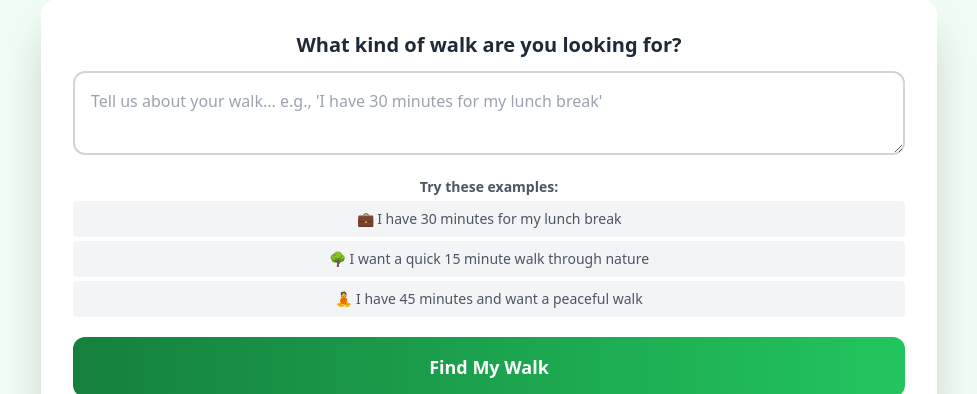
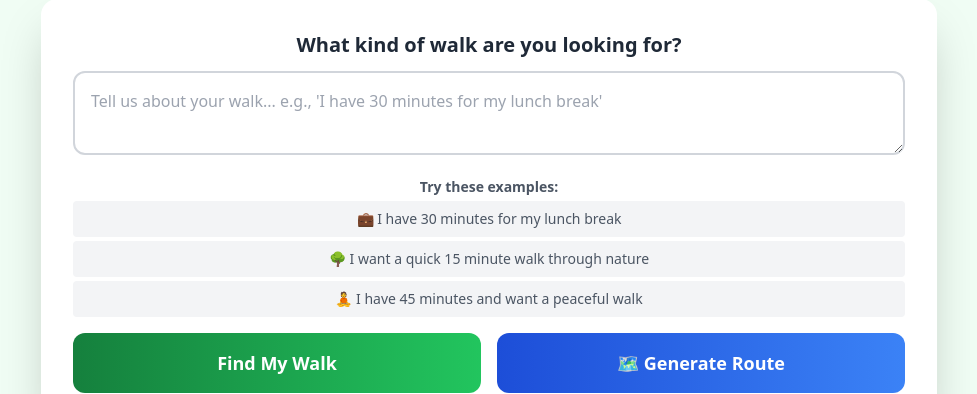
Before and after one commit to alex9r/wandr, a Flask app: page / in a window 1280 px wide. Shown: the part 303-697 px from the top of the page, without its empty margins (151-1128 px from the left). Run offline with Flask 3, Linux system fonts and the light colour scheme; some libraries are stand-ins or nearby versions.

Commit message:
Fallback routes work

```diff
--- a/app.py
+++ b/app.py
@@ -168,6 +168,86 @@ def get_all_routes():
     return jsonify({'routes': ROUTES})
 
 
+@app.route('/api/generate-route', methods=['POST'])
+def generate_route():
+    """
+    Generate a circular walking route around user's location using OSRM.
+    Expects JSON with 'latitude', 'longitude', and optional 'distance_km'.
+    """
+    data = request.get_json()
+
+    if not data or 'latitude' not in data or 'longitude' not in data:
+        return jsonify({'error': 'Missing latitude or longitude'}), 400
+
+    lat = data['latitude']
+    lon = data['longitude']
+    distance_km = data.get('distance_km', 2)
+
+    try:
+        import requests
+        import math
+
+        # Create a circular route by generating points around the user's location
+        # Using OSRM to snap to roads and calculate the actual walking path
+
+        # Calculate waypoints for a roughly circular route
+        # We'll create 4 waypoints: north, east, south, west
+
+        # Approximate distance in degrees (1 degree ≈ 111 km)
+        degrees_offset = distance_km / 111 / 2
+
+        waypoints = [
+            (lat, lon),  # Start at user location
+            (lat + degrees_offset, lon),  # North
+            (lat, lon + degrees_offset),  # East
+            (lat - degrees_offset, lon),  # South
+            (lat, lon - degrees_offset),  # West
+            (lat, lon)  # Return to start
+        ]
+
+        # Use OSRM to get the route
+        coords_str = ';'.join([f"{lon},{lat}" for lat, lon in waypoints])
+        osrm_url = f"https://router.project-osrm.org/route/v1/foot/{coords_str}?overview=full&geometries=geojson"
+
+        response = requests.get(osrm_url)
+
+        if response.status_code != 200:
+            # Fallback: return simple waypoints if OSRM fails
+            route = [{'lat': lat, 'lng': lon} for lat, lon in waypoints]
+            return jsonify({'route': route})
+
+        osrm_data = response.json()
+
+        if 'routes' not in osrm_data or not osrm_data['routes']:
+            # Fallback to waypoints
+            route = [{'lat': lat, 'lng': lon} for lat, lon in waypoints]
+            return jsonify({'route': route})
+
+        # Extract coordinates from the OSRM response
+        route_geom = osrm_data['routes'][0]['geometry']
+
+        # Convert GeoJSON coordinates to our format
+        route = [{'lat': coord[1], 'lng': coord[0]} for coord in route_geom['coordinates']]
+
+        return jsonify({'route': route})
+
+    except Exception as e:
+        print(f"Error generating route: {e}")
+        # Return a simple fallback route
+        import math
+        degrees_offset = distance_km / 111 / 2
+        waypoints = [
+            (lat, lon),
+            (lat + degrees_offset, lon),
+            (lat, lon + degrees_offset),
+            (lat - degrees_offset, lon),
+            (lat, lon - degrees_offset),
+            (lat, lon)
+        ]
+        route = [{'lat': lat, 'lng': lon} for lat, lon in waypoints]
+        return jsonify({'route': route})
+
+
 if __name__ == '__main__':
     # WARNING: Debug mode is enabled for development only
     # For production deployment:
--- a/requirements.txt
+++ b/requirements.txt
@@ -1,2 +1,3 @@
 Flask==3.0.0
 Flask-Cors==4.0.0
+requests==2.31.0
--- a/static/script.js
+++ b/static/script.js
@@ -101,12 +101,94 @@ function displayResults(data) {
     resultsSection.innerHTML = html;
 }
 
-// Allow Enter key to submit
-document.getElementById('promptInput').addEventListener('keypress', function(e) {
-    if (e.key === 'Enter' && e.ctrlKey) {
-        getRecommendations();
+// Global map and route layer variables
+let globalMap = null;
+let globalUserLocation = null;
+let routePolyline = null;
+let routeLayer = null;
+
+// Generate a circular walking route
+async function generateRoute() {
+    if (!globalUserLocation) {
+        alert('📍 Waiting for your location... please try again in a moment.');
+        return;
     }
-});
+
+    const btn = document.getElementById('generateRouteBtn');
+    btn.disabled = true;
+    btn.textContent = '🔄 Generating Route...';
+
+    try {
+        // Generate a circular route (roughly 1-2 km) around the user's location
+        const response = await fetch('/api/generate-route', {
+            method: 'POST',
+            headers: {
+                'Content-Type': 'application/json',
+            },
+            body: JSON.stringify({
+                latitude: globalUserLocation.lat,
+                longitude: globalUserLocation.lng,
+                distance_km: 2 // 2 km route
+            })
+        });
+
+        if (!response.ok) {
+            throw new Error('Failed to generate route');
+        }
+
+        const data = await response.json();
+        displayRouteOnMap(data.route);
+    } catch (error) {
+        alert('❌ Failed to generate route. Please try again.');
+        console.error('Route generation error:', error);
+    } finally {
+        btn.disabled = false;
+        btn.textContent = '🗺️ Generate Route';
+    }
+}
+
+// Display route on the map
+function displayRouteOnMap(routeCoordinates) {
+    if (!globalMap) return;
+
+    // Remove existing route if any
+    if (routePolyline) {
+        globalMap.removeLayer(routePolyline);
+    }
+    if (routeLayer) {
+        globalMap.removeLayer(routeLayer);
+    }
+
+    // Convert route coordinates to Leaflet format
+    const latlngs = routeCoordinates.map(coord => [coord.lat, coord.lng]);
+
+    // Create polyline for the route
+    routePolyline = L.polyline(latlngs, {
+        color: '#2563eb',
+        weight: 4,
+        opacity: 0.8,
+        dashArray: '5, 10'
+    }).addTo(globalMap);
+
+    // Create feature group for route elements
+    routeLayer = L.featureGroup().addTo(globalMap);
+
+    // Add start marker (user location)
+    L.circleMarker(latlngs[0], {
+        radius: 8,
+        fillColor: '#10b981',
+        color: '#059669',
+        weight: 3,
+        opacity: 1,
+        fillOpacity: 0.8
+    }).addTo(routeLayer).bindPopup('Start/End Point');
+
+    // Fit map to route bounds
+    const bounds = L.latLngBounds(latlngs);
+    globalMap.fitBounds(bounds, { padding: [50, 50] });
+
+    console.log('Route displayed with', latlngs.length, 'points');
+}
 
 // ---------- Leaflet map initialization (defensive) ----------
 (function initMap() {
@@ -128,15 +210,15 @@ document.getElementById('promptInput').addEventListener('keypress', function(e)
         const fallbackZoom = 12;
 
         // Initialize map with a default center so tiles start loading immediately
-        const map = L.map('map', { center: fallbackCenter, zoom: fallbackZoom });
+        globalMap = L.map('map', { center: fallbackCenter, zoom: fallbackZoom });
 
         L.tileLayer('https://{s}.tile.openstreetmap.org/{z}/{x}/{y}.png', {
             maxZoom: 19,
             attribution: '&copy; <a href="https://www.openstreetmap.org/">OpenStreetMap</a>'
-        }).addTo(map);
+        }).addTo(globalMap);
 
         // Force a size invalidation shortly after render (useful if container was hidden or resized)
-        setTimeout(() => { try { map.invalidateSize(); } catch (e) { /* ignore */ } }, 200);
+        setTimeout(() => { try { globalMap.invalidateSize(); } catch (e) { /* ignore */ } }, 200);
 
         // Try to center on the user's location, with graceful fallback
         if (navigator.geolocation) {
@@ -144,16 +226,17 @@ document.getElementById('promptInput').addEventListener('keypress', function(e)
                 const lat = pos.coords.latitude;
                 const lon = pos.coords.longitude;
                 console.log('Map: geolocation success', lat, lon);
-                map.setView([lat, lon], 14);
-                L.marker([lat, lon]).addTo(map).bindPopup('You are here').openPopup();
-                setTimeout(() => { try { map.invalidateSize(); } catch (e) {} }, 200);
+                globalUserLocation = { lat, lng: lon };
+                globalMap.setView([lat, lon], 14);
+                L.marker([lat, lon]).addTo(globalMap).bindPopup('📍 You are here').openPopup();
+                setTimeout(() => { try { globalMap.invalidateSize(); } catch (e) {} }, 200);
             }, err => {
                 console.warn('Map: geolocation failed or denied, using fallback. Error:', err && err.message);
-                map.setView(fallbackCenter, fallbackZoom);
+                globalMap.setView(fallbackCenter, fallbackZoom);
             }, { timeout: 5000 });
         } else {
             console.warn('Map: geolocation not supported, using fallback center.');
-            map.setView(fallbackCenter, fallbackZoom);
+            globalMap.setView(fallbackCenter, fallbackZoom);
         }
 
     } catch (err) {
--- a/templates/index.html
+++ b/templates/index.html
@@ -52,9 +52,14 @@
                 </div>
             </div>
 
-            <button id="submitBtn" class="w-full p-4 text-lg font-semibold text-white bg-gradient-to-r from-green-700 to-green-500 border-none rounded-xl cursor-pointer mt-4 transition hover:-translate-y-0.5 hover:shadow-lg active:translate-y-0 disabled:opacity-60 disabled:cursor-not-allowed disabled:transform-none" onclick="getRecommendations()">
-                Find My Walk
-            </button>
+            <div class="flex gap-4 mt-4">
+                <button id="submitBtn" class="flex-1 p-4 text-lg font-semibold text-white bg-gradient-to-r from-green-700 to-green-500 border-none rounded-xl cursor-pointer transition hover:-translate-y-0.5 hover:shadow-lg active:translate-y-0 disabled:opacity-60 disabled:cursor-not-allowed disabled:transform-none" onclick="getRecommendations()">
+                    Find My Walk
+                </button>
+                <button id="generateRouteBtn" class="flex-1 p-4 text-lg font-semibold text-white bg-gradient-to-r from-blue-700 to-blue-500 border-none rounded-xl cursor-pointer transition hover:-translate-y-0.5 hover:shadow-lg active:translate-y-0 disabled:opacity-60 disabled:cursor-not-allowed disabled:transform-none" onclick="generateRoute()">
+                    🗺️ Generate Route
+                </button>
+            </div>
         </div>
 
         <!-- Map container -->
```
